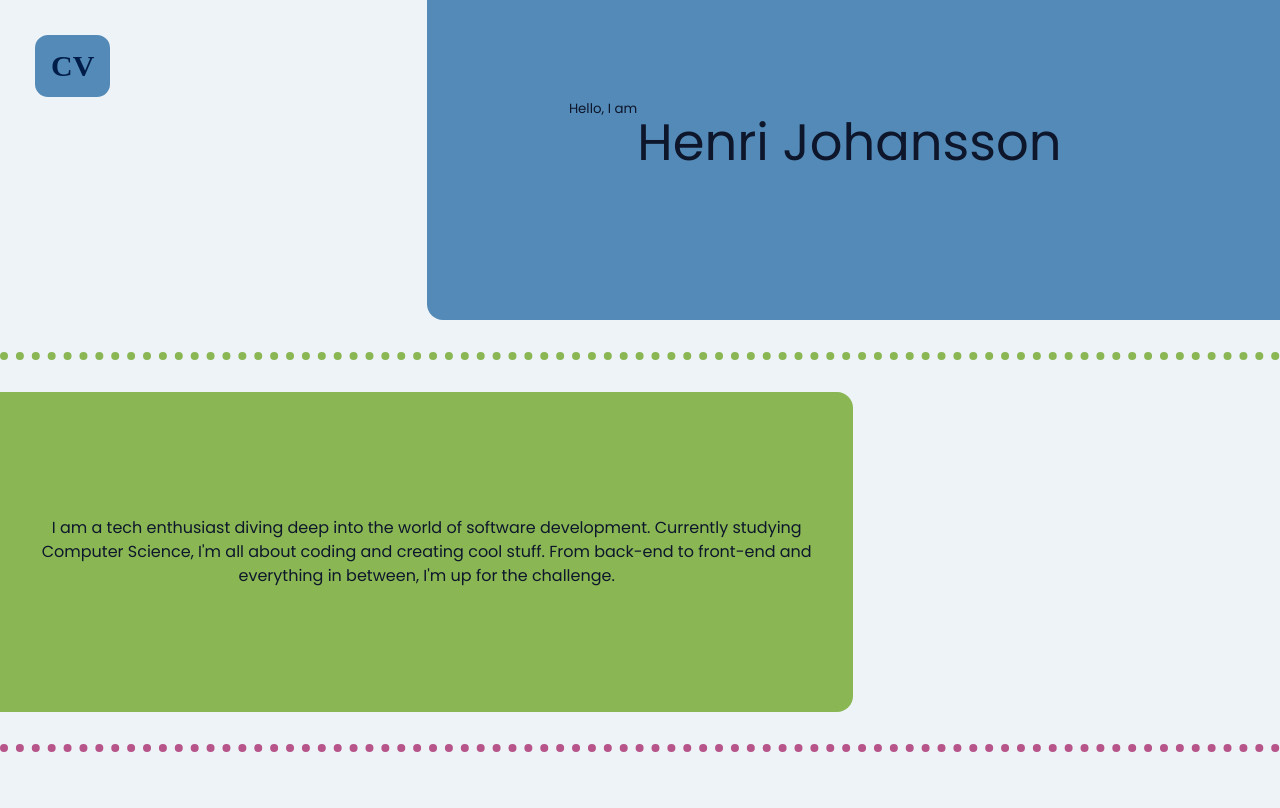
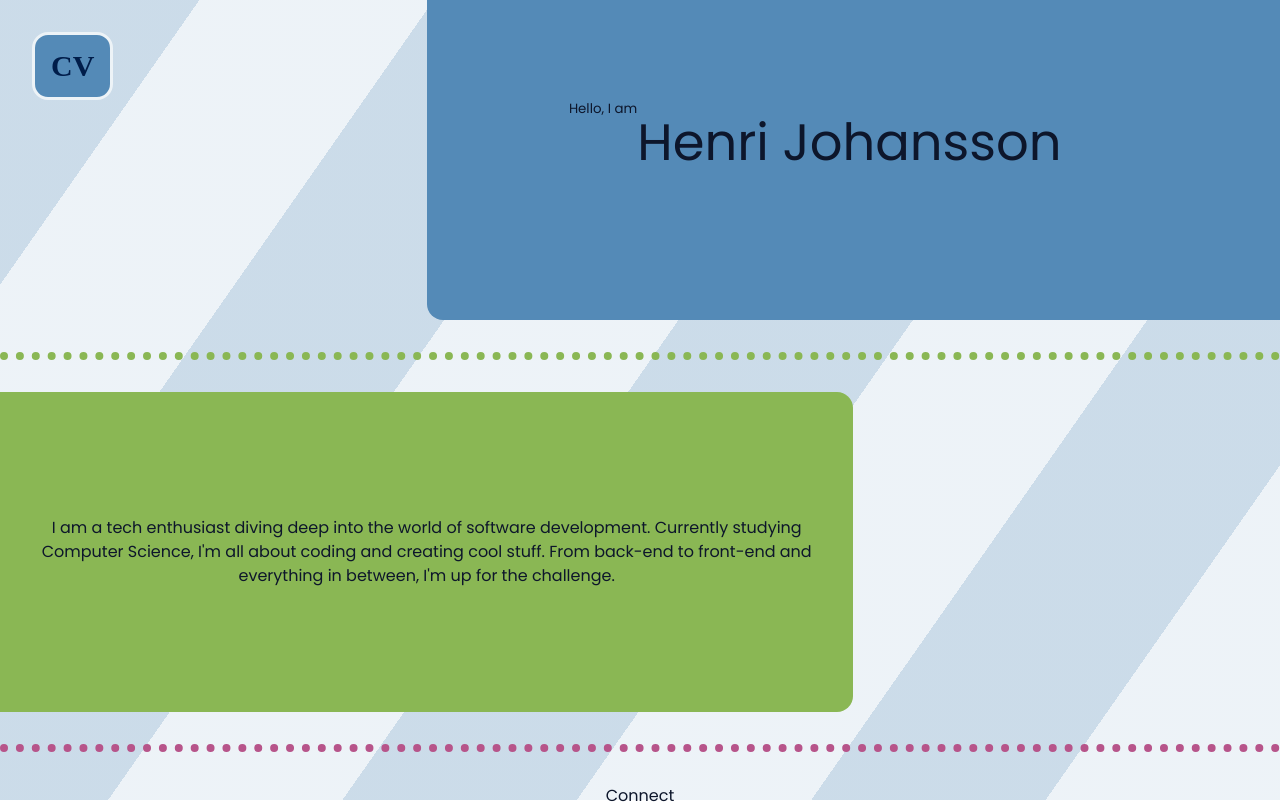
Before and after one commit to HenriJohansson/cv-website, a React (Vite) app: page / in a window 1280 px wide. Shown: the top 808 px of the page. Built offline with nearby package versions, Linux system fonts and the light colour scheme; a web font is replaced by a local one.

Commit message:
Added a pattern on to the page background

```diff
--- a/src/App.tsx
+++ b/src/App.tsx
@@ -6,15 +6,18 @@ import theme from '@styles/muiColors';
 import Cv from '@pages/Cv/Cv';
 import Popup from "@components/util/Popup/popup";
 import NavBarManager from '@components/navigation/NavManager/NavManager';
-import PageInnitialLoad from '@components/PageInnitialLoad/PageInnitialLoad';
+//import PageInnitialLoad from '@components/PageInnitialLoad/PageInnitialLoad';
 import Introduction from '@components/Introduction/Introduction';
+import Connect from '@components/Connect/Connect';
 
 function App() {
   return (
     <ThemeProvider theme={theme}>
-      <PageInnitialLoad></PageInnitialLoad>
+
+      <div className="bgPattern"></div>
       <Header></Header>
       <Introduction></Introduction>
+      <Connect></Connect>
 
       {/* Absolute elements defined on the bottom */}
       <NavBarManager></NavBarManager>
--- a/src/styles/index.css
+++ b/src/styles/index.css
@@ -16,12 +16,35 @@
   -webkit-font-smoothing: antialiased;
   -moz-osx-font-smoothing: grayscale;
   overflow: hidden;
-  background-color: var(--clr-primary-background);
+
 }
 
 #root {
   padding: 0;
   border-radius: 1rem;
+}
+.bgPattern {
+  position: absolute;
+  width: 100%;
+  height: 100%;
+  background-size: 20px 20px;
+  background: repeating-linear-gradient(
+    -55deg,
+  var(--clr-primary-background), var(--clr-primary-background) 12rem,
+  var(--clr-primary-o30) 12rem,
+  var(--clr-primary-o30) 24rem
+  );
+  z-index: -10;
+}
+@media (prefers-color-scheme: dark) {
+  .bgPattern {
+    background: repeating-linear-gradient(
+    -55deg,
+    var(--clr-primary-background), var(--clr-primary-background) 12rem,
+    var(--clr-primary-o20) 12rem,
+    var(--clr-primary-o20) 24rem
+  );
+  }
 }
 
 * {
```
